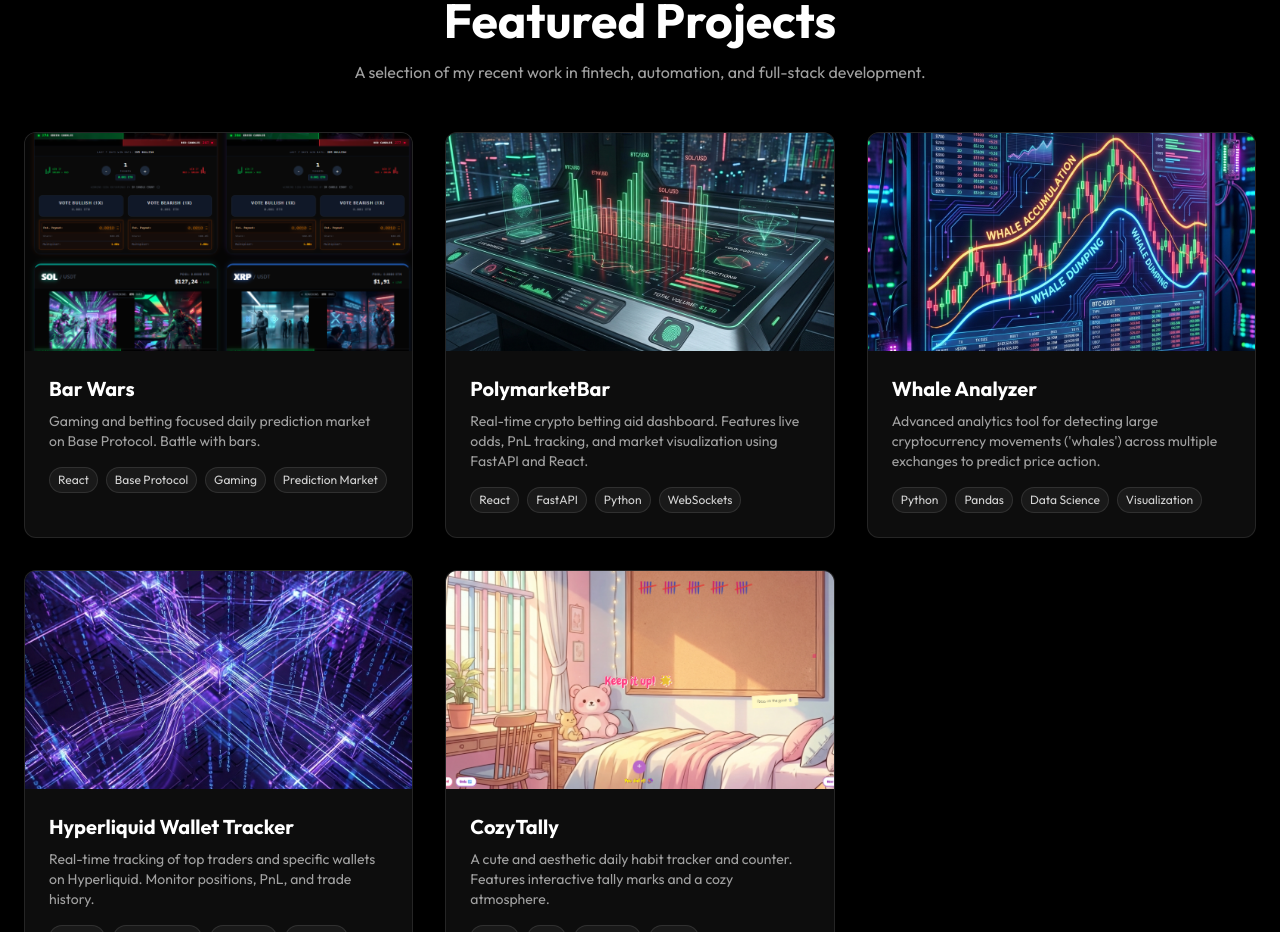
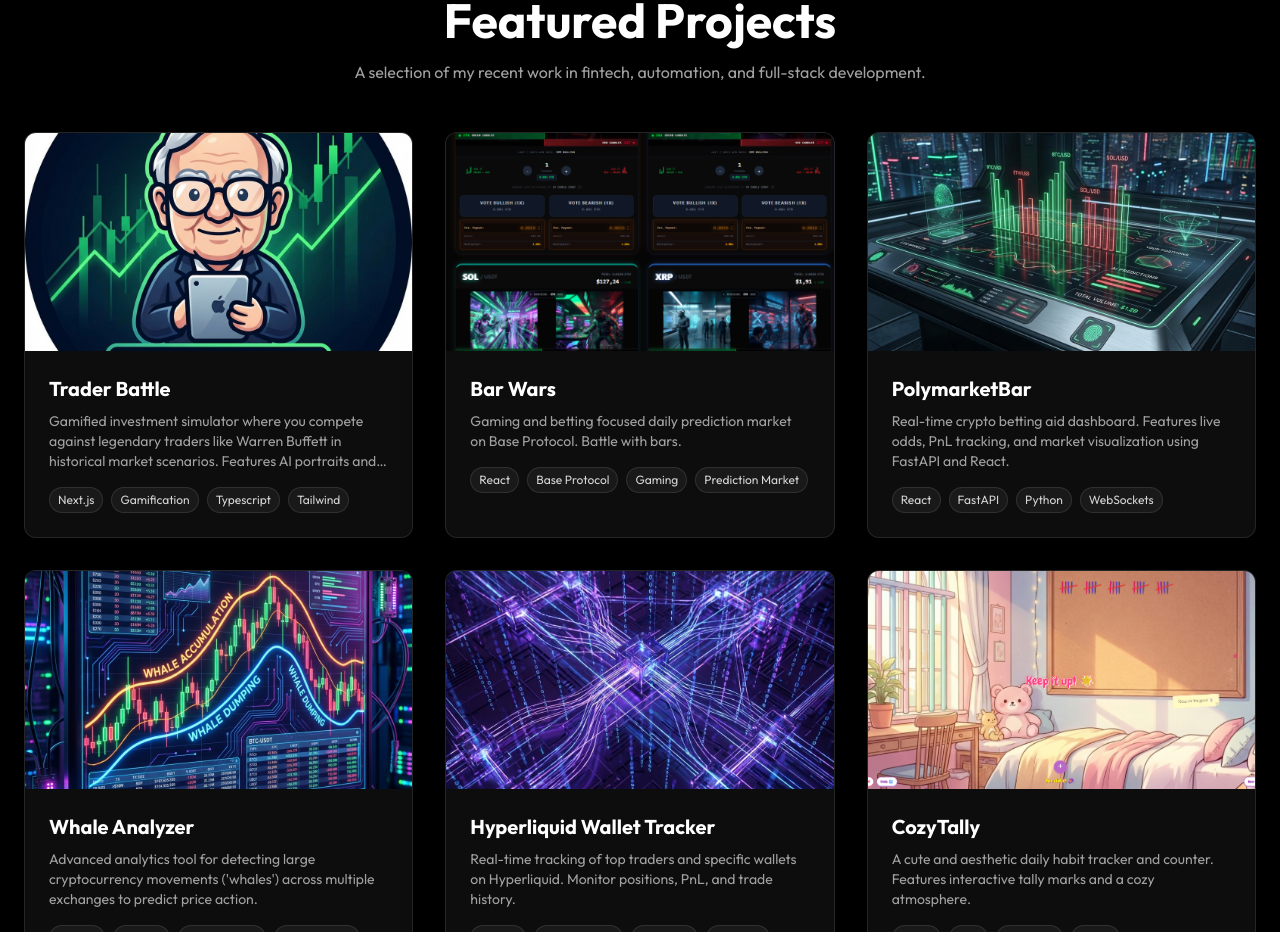
Before and after one commit to TradersEntertainment/myportfolio, a Next.js app: page / in a window 1280 px wide. Shown: the part 900-1832 px from the top of the page. Built offline with nearby package versions, Linux system fonts and the light colour scheme.

Commit message:
Add Trader Battle to projects

```diff
--- a/components/Projects.tsx
+++ b/components/Projects.tsx
@@ -14,6 +14,14 @@ interface Project {
 }
 
 const projects: Project[] = [
+    {
+        title: "Trader Battle",
+        description: "Gamified investment simulator where you compete against legendary traders like Warren Buffett in historical market scenarios. Features AI portraits and real-time PnL tracking.",
+        tags: ["Next.js", "Gamification", "Typescript", "Tailwind"],
+        image: "/assets/trader-battle.png",
+        link: "https://github.com/TradersEntertainment/tradersdecision",
+        github: "https://github.com/TradersEntertainment/tradersdecision",
+    },
     {
         title: "Bar Wars",
         description: "Gaming and betting focused daily prediction market on Base Protocol. Battle with bars.",
```
Also changed, not shown: public/assets/trader-battle.png (added).
